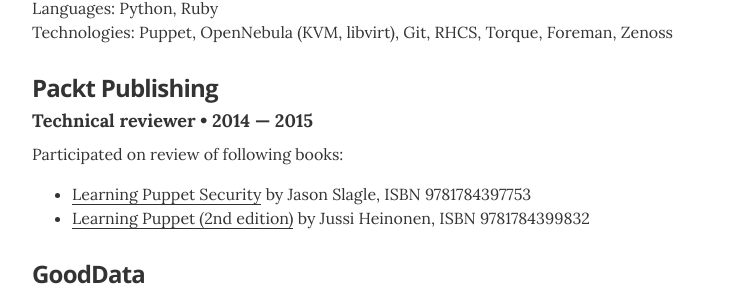
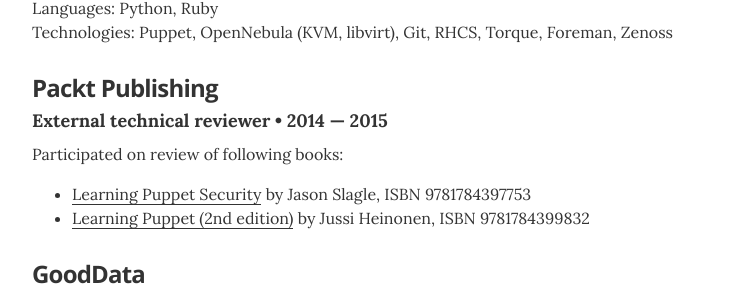
Before and after one commit to al3xhh/ahuertas.github.io, a Jekyll site: the page built from index.html, in a window 1280 px wide. Shown: the part 882-1179 px from the top of the page, without its empty margins (268-1011 px from the left). Built offline with Jekyll 4.4.1, drawn with Linux system fonts in a browser that asks for light colours.

Commit message:
Technical -> External technical

```diff
--- a/_layouts/resume.html
+++ b/_layouts/resume.html
@@ -72,7 +72,7 @@
         <!-- another resume item -->
         <div class="resume-item" itemscope itemprop="worksFor" itemtype="http://schema.org/Organization">
           <h3 class="resume-item-title" itemprop="name">Packt Publishing</h3>
-          <h4 class="resume-item-details" itemprop="description">Technical reviewer &bull; 2014 &mdash; 2015</h4>
+          <h4 class="resume-item-details" itemprop="description">External technical reviewer &bull; 2014 &mdash; 2015</h4>
           <p class="resume-item-copy">Participated on review of following books:</p>
           <ul class="resume-item-list">
             <li><a href="https://www.packtpub.com/networking-and-servers/learning-puppet-security">Learning Puppet Security</a> by Jason Slagle, ISBN 9781784397753</li>
```
